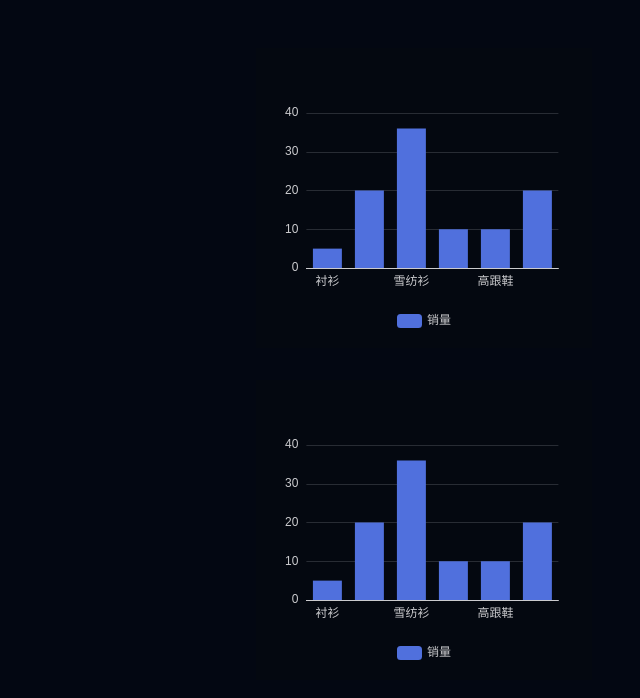
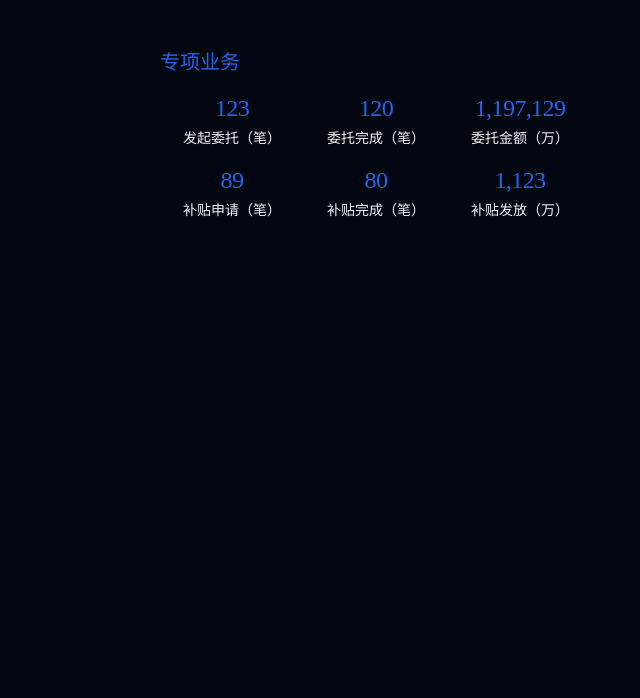
Before and after one commit to yikZero/Logistics-Trade-Visualization, a React (Vite) app: page / in a window 1280 px wide. Shown: the top 698 px of the page, without its empty margins (640-1280 px from the left). Built offline with nearby package versions, Linux system fonts and the light colour scheme; a web font is replaced by a local one.

Commit message:
feat(Components):新增 SpecializedBusiness 模块

```diff
--- a/package.json
+++ b/package.json
@@ -13,6 +13,7 @@
     "echarts-for-react": "^3.0.2",
     "framer-motion": "^10.16.4",
     "react": "^18.2.0",
+    "react-countup": "^6.4.2",
     "react-dom": "^18.2.0",
     "three": "^0.157.0"
   },
--- a/src/components/EChartsDemo.tsx
+++ b/src/components/EChartsDemo.tsx
@@ -1,10 +1,12 @@
 import ReactECharts from "echarts-for-react";
+import Title from "./atom/Title";
 
 function EChartsDemo() {
   const bar = function () {
     const option = {
       tooltip: {},
       darkMode: true,
+      backgroundColor: "rgba(0, 0, 0, 0)",
       legend: {
         data: ["销量"],
       },
@@ -24,7 +26,8 @@ function EChartsDemo() {
   };
   return (
     <>
-      <ReactECharts className="w-full" option={bar()} theme={"dark"}/>
+      <Title title="Hello,World!"/>
+      <ReactECharts className="w-full" option={bar()} theme={"dark"} />
     </>
   );
 }
--- /dev/null
+++ b/src/components/SpecializedBusiness.tsx
@@ -0,0 +1,18 @@
+import DataItem from "./atom/DataItem";
+
+function SpecializedBusiness() {
+  return (
+    <>
+      <div className="grid grid-cols-3 gap-y-4">
+        <DataItem name="发起委托" unit="笔" dataNamber={123}/>
+        <DataItem name="委托完成" unit="笔" dataNamber={120}/>
+        <DataItem name="委托金额" unit="万" dataNamber={1197129}/>
+        <DataItem name="补贴申请" unit="笔" dataNamber={89}/>
+        <DataItem name="补贴完成" unit="笔" dataNamber={80}/>
+        <DataItem name="补贴发放" unit="万" dataNamber={1123}/>
+      </div>
+    </>
+  );
+}
+
+export default SpecializedBusiness;
--- /dev/null
+++ b/src/components/atom/DataItem.tsx
@@ -0,0 +1,30 @@
+import CountUp from "react-countup";
+
+interface DataItemProps {
+  name: string;
+  unit?: string;
+  dataNamber: number;
+}
+
+function DataItem({ name, unit, dataNamber }: DataItemProps) {
+  return (
+    <>
+      <div className="flex flex-col gap-1 items-center">
+        <CountUp
+          className="font-[DIN] text-blue-600 font-medium text-2xl tracking-tight"
+          end={dataNamber}
+          duration={1}
+          separator=","
+        />
+        <div className="flex flex-row text-sm text-gray-100 font-normal relative">
+          <div>{name}</div>
+          {unit && (
+            <div>（{unit}）</div>
+          )}
+        </div>
+      </div>
+    </>
+  );
+}
+
+export default DataItem;
--- /dev/null
+++ b/src/components/atom/Title.tsx
@@ -0,0 +1,27 @@
+interface TitleProps {
+  title: string;
+  showTimeOptions?: boolean;
+}
+
+function Title({ title, showTimeOptions = false }: TitleProps){
+  return (
+    <>
+      <section
+        className={`flex flex-row w-full ${
+          showTimeOptions ? "justify-between" : "justify-start"
+        }`}
+      >
+        <h1 className="text-xl font-title text-blue-600">{title}</h1>
+        {showTimeOptions && (
+          <div className="flex flex-row gap-3 text-sm">
+            <div>近七天</div>
+            <div>近一月</div>
+            <div>近六月</div>
+          </div>
+        )}
+      </section>
+    </>
+  );
+}
+
+export default Title;
--- a/src/pages/EChartsSideBar.tsx
+++ b/src/pages/EChartsSideBar.tsx
@@ -1,12 +1,13 @@
-import EChartsDemo from "../components/EChartsDemo";
+import Title from "../components/atom/Title";
+import SpecializedBusiness from "../components/SpecializedBusiness";
 
 function EChartsSideBar() {
 
   return (
     <>
-      <section className="absolute right-6 top-6 h-full w-96 p-6 flex flex-col gap-8 ">
-        <EChartsDemo />
-        <EChartsDemo />
+      <section className="absolute right-6 top-6 w-[480px] p-6 flex flex-col gap-4">
+        <Title title="专项业务"/>
+        <SpecializedBusiness />
       </section>
     </>
   );
```
Also changed, not shown: 1 other file (tests, documents, lock files or other folders).
